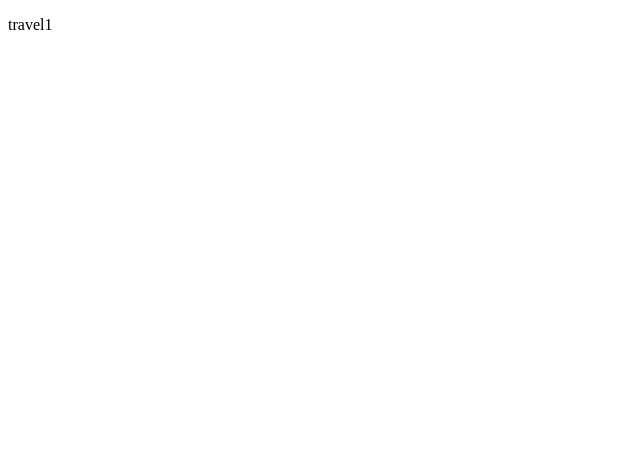
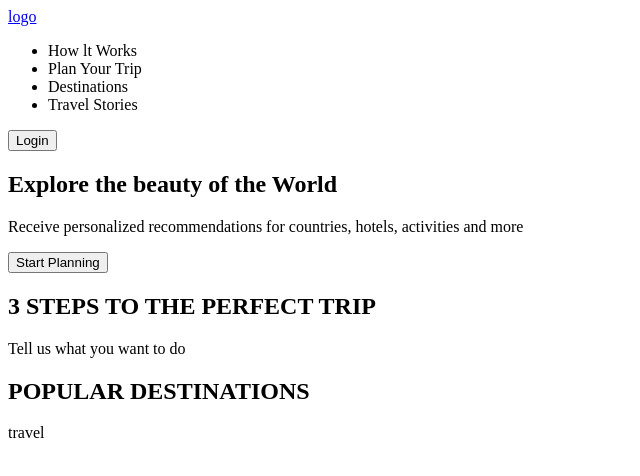
Before and after one commit to olliis/oldrsschool-cv, a plain HTML site: page travel1/index.html in a window 1280 px wide. Shown: the whole page, without its empty margins (0-640 px from the left). Drawn offline with Linux system fonts and the light colour scheme.

Commit message:
docs: add fails

```diff
--- a/travel1/index.html
+++ b/travel1/index.html
@@ -7,6 +7,52 @@
     <title>travel1</title>
 </head>
 <body>
-  <p>travel1</p>
+    <header class="header">
+        <a href="#">logo</a>
+        <nav class="header_navigation">
+            <ul ul class="navigation">
+            <li>How lt Works</li>
+            <li>Plan Your Trip</li>
+            <li>Destinations</li>
+            <li>Travel Stories</li>
+            </ul>
+        </nav>
+        <div class="header_button">
+            <button class=>Login </button>
+        </div>
+    </header>
+    <section class="propmo">
+        <div class="wrapper">
+        <div class="promo__content">
+        <h1>Explore the beauty of the World</h1>
+        <p>Receive personalized recommendations for countries, hotels, activities and more</p>
+        <div class="promo__button">
+        <button class=> Start Planning</button>
+    </section>
+    <section class="tools">
+        <div class="wrapper">
+            <h2>3 STEPS TO THE PERFECT TRIP</h2>
+            <div class="4-column">
+                <div class="tool">
+                    <div class="tool__icon">
+                        <span class="#"">
+                    </div>
+                    <p>Tell us what you want to do</p>
+                    <h2>POPULAR DESTINATIONS</h2>
+                </div>
+            </div>
+        </div>
+    </section>
+    <section class="#">
+
+    </section>
+
+
+
+
+
+<div class="foto1"
+</div>
+  <p>travel</p>
 </body>
 </html>
--- /dev/null
+++ b/travel1/style.css
@@ -0,0 +1,5 @@
+#foto1 {
+ position: absolute;
+ width: 500px;
+ top: 50px;
+}
```
Also changed, not shown: 1 other file.
